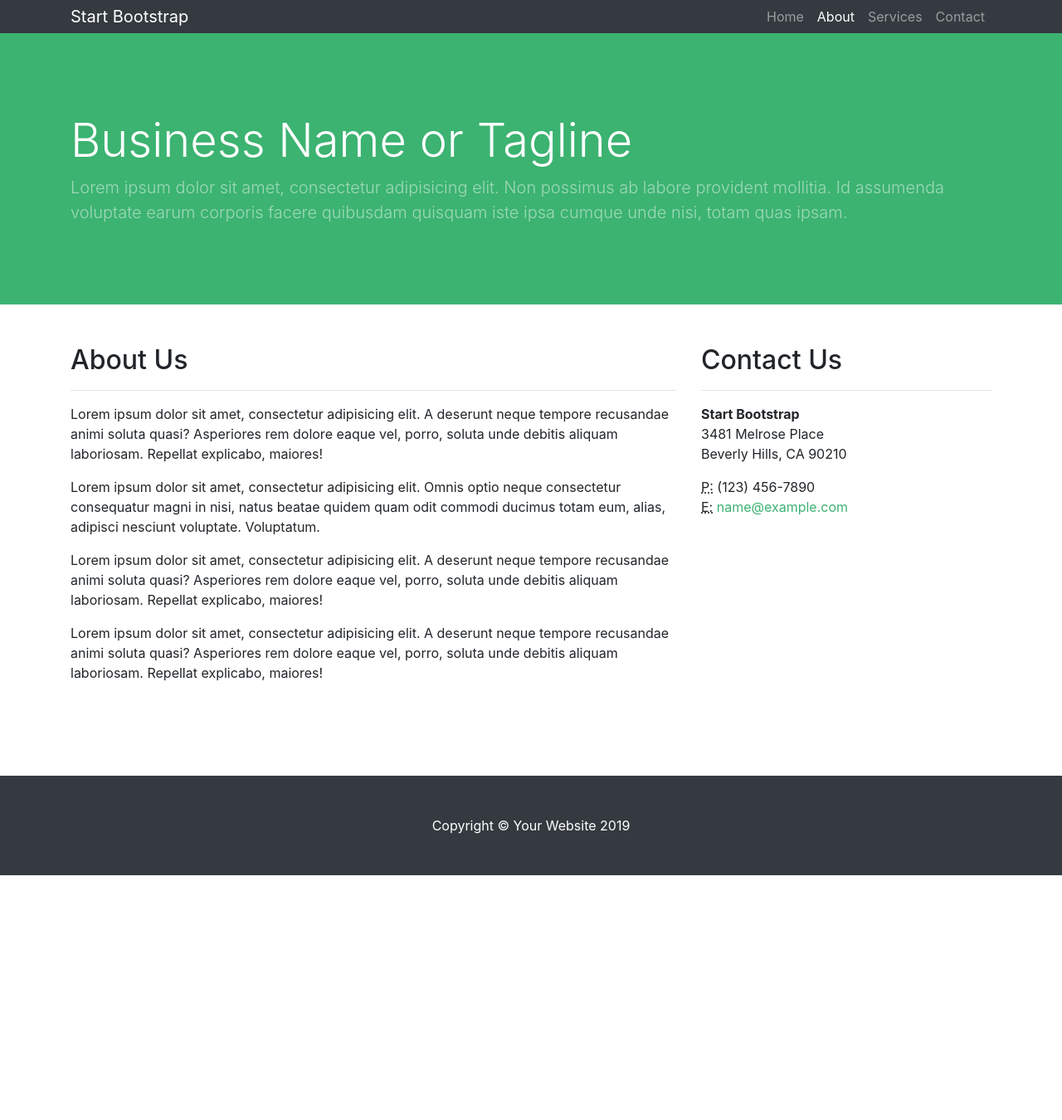
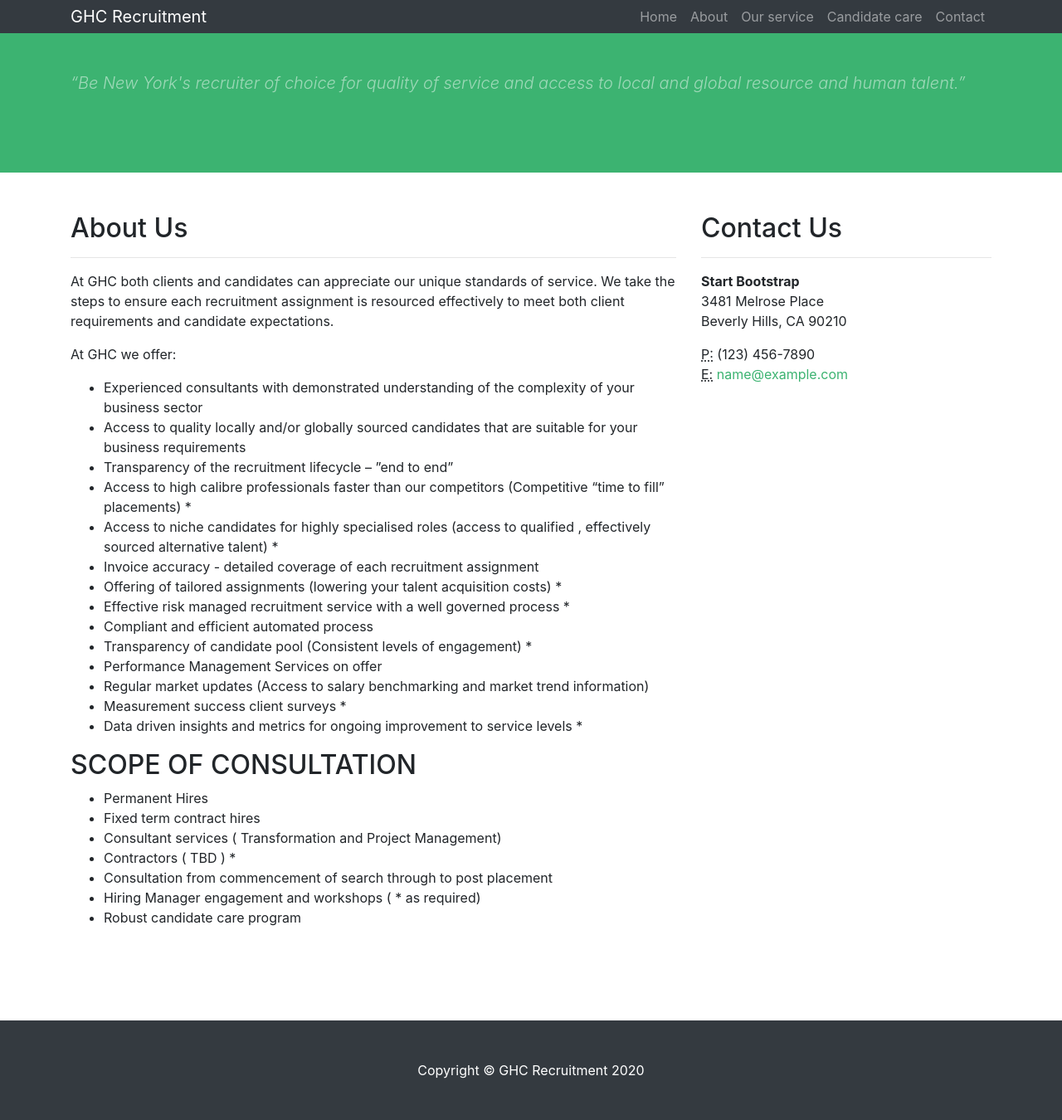
Before and after one commit to orit-mach/ghc-recruitment.github.io, a Jekyll site: the page built from _pages/about.html, in a window 1280 px wide. Shown: the whole page at 83% size. Built offline with Jekyll 4.4.1, drawn with Linux system fonts in a browser that asks for light colours; before the commit the page ends 1055 px from its top, so only the background shows below that.

Commit message:
adds extra pages and nnew nav menu

```diff
--- a/_data/menu.yml
+++ b/_data/menu.yml
@@ -2,10 +2,13 @@
   link: /
 
 - title: About
-  link: /about/
+  link: /who-we-are/
 
-- title: Services
+- title: Our service
   link: "/services/"
+
+- title: Candidate care
+  link: "/candidate-care/"
 
 - title: Contact
   link: "/contact/"
--- a/_includes/footer.html
+++ b/_includes/footer.html
@@ -2,7 +2,7 @@
 <footer class="py-5 bg-dark">
   <div class="container">
     <p class="m-0 text-center text-white">
-      Copyright &copy; Your Website 2019
+      Copyright &copy; GHC Recruitment 2020
     </p>
   </div>
   <!-- /.container -->
--- a/_includes/header.html
+++ b/_includes/header.html
@@ -3,15 +3,14 @@
   <div class="container h-100">
     <div class="row h-100 align-items-center">
       <div class="col-lg-12">
+        <!--
         <h1 class="display-4 text-white mt-5 mb-2">
-          Business Name or Tagline
+          New York's Recruitment
         </h1>
-        <p class="lead mb-5 text-white-50">
-          Lorem ipsum dolor sit amet, consectetur adipisicing elit. Non possimus
-          ab labore provident mollitia. Id assumenda voluptate earum corporis
-          facere quibusdam quisquam iste ipsa cumque unde nisi, totam quas
-          ipsam.
-        </p>
+      -->
+        <h2 class="lead mb-5 text-white-50 company-mission"><i>
+          “Be New York's recruiter of choice for quality of service and access to local and global resource and human talent.”</i>
+        </h2>
       </div>
     </div>
   </div>
--- a/_includes/navigation.html
+++ b/_includes/navigation.html
@@ -2,7 +2,7 @@
 <nav class="navbar navbar-expand-lg navbar-dark bg-dark">
   <div class="container">
     <a class="navbar-brand js-scroll-trigger" href="{{ site.baseurl }}/"
-      >Start Bootstrap</a
+      >GHC Recruitment</a
     >
     <button
       class="navbar-toggler ml-auto"
--- a/_pages/about.html
+++ b/_pages/about.html
@@ -7,22 +7,34 @@
 <h2>About Us</h2>
 <hr />
 <p>
-  Lorem ipsum dolor sit amet, consectetur adipisicing elit. A deserunt neque
-  tempore recusandae animi soluta quasi? Asperiores rem dolore eaque vel, porro,
-  soluta unde debitis aliquam laboriosam. Repellat explicabo, maiores!
+  At GHC both clients and candidates can appreciate our unique standards of service. We take the steps to ensure each recruitment assignment is resourced effectively to meet both client requirements and candidate expectations.
 </p>
 <p>
-  Lorem ipsum dolor sit amet, consectetur adipisicing elit. Omnis optio neque
-  consectetur consequatur magni in nisi, natus beatae quidem quam odit commodi
-  ducimus totam eum, alias, adipisci nesciunt voluptate. Voluptatum.
+  At GHC we offer:
 </p>
-<p>
-  Lorem ipsum dolor sit amet, consectetur adipisicing elit. A deserunt neque
-  tempore recusandae animi soluta quasi? Asperiores rem dolore eaque vel, porro,
-  soluta unde debitis aliquam laboriosam. Repellat explicabo, maiores!
-</p>
-<p>
-  Lorem ipsum dolor sit amet, consectetur adipisicing elit. A deserunt neque
-  tempore recusandae animi soluta quasi? Asperiores rem dolore eaque vel, porro,
-  soluta unde debitis aliquam laboriosam. Repellat explicabo, maiores!
-</p>
+<ul>
+  <li>Experienced consultants with demonstrated understanding of the complexity of your business sector</li>
+    <li>Access to quality locally and/or globally sourced candidates that are suitable for your business requirements</li>
+    <li>Transparency of the recruitment lifecycle – ”end to end”</li>
+    <li>Access to high calibre professionals faster than our competitors (Competitive “time to fill” placements) *</li>
+    <li>Access to niche candidates for highly specialised roles (access to qualified , effectively sourced alternative talent) *</li>
+    <li>Invoice accuracy - detailed coverage of each recruitment assignment</li>
+    <li>Offering of tailored assignments (lowering your talent acquisition costs) *</li>
+    <li>Effective risk managed recruitment service with a well governed process *</li>
+    <li>Compliant and efficient automated process</li>
+  <li>Transparency of candidate pool (Consistent levels of engagement) *</li>
+    <li>Performance Management Services on offer</li>
+    <li>Regular market updates (Access to salary benchmarking and market trend information)
+    <li>Measurement success client surveys *</li>
+<li>Data driven insights and metrics for ongoing improvement to service levels *</li>
+</ul>
+<h2>SCOPE OF CONSULTATION</h2>
+<ul>
+  <li>Permanent Hires</li>
+  <li>Fixed term contract hires</li>
+    <li>Consultant services ( Transformation and Project Management)</li>
+    <li>Contractors ( TBD ) *</li>
+    <li>Consultation from commencement of search through to post placement</li>
+    <li>Hiring Manager engagement and workshops ( * as required)</li>
+    <li>Robust candidate care program</li>
+</ul>
```
Also changed, not shown: _pages/candidate-care.md (added, +18 -0 lines), _pages/services.md (+23 -11 lines), _pages/who-we-are.html (added, +24 -0 lines).
